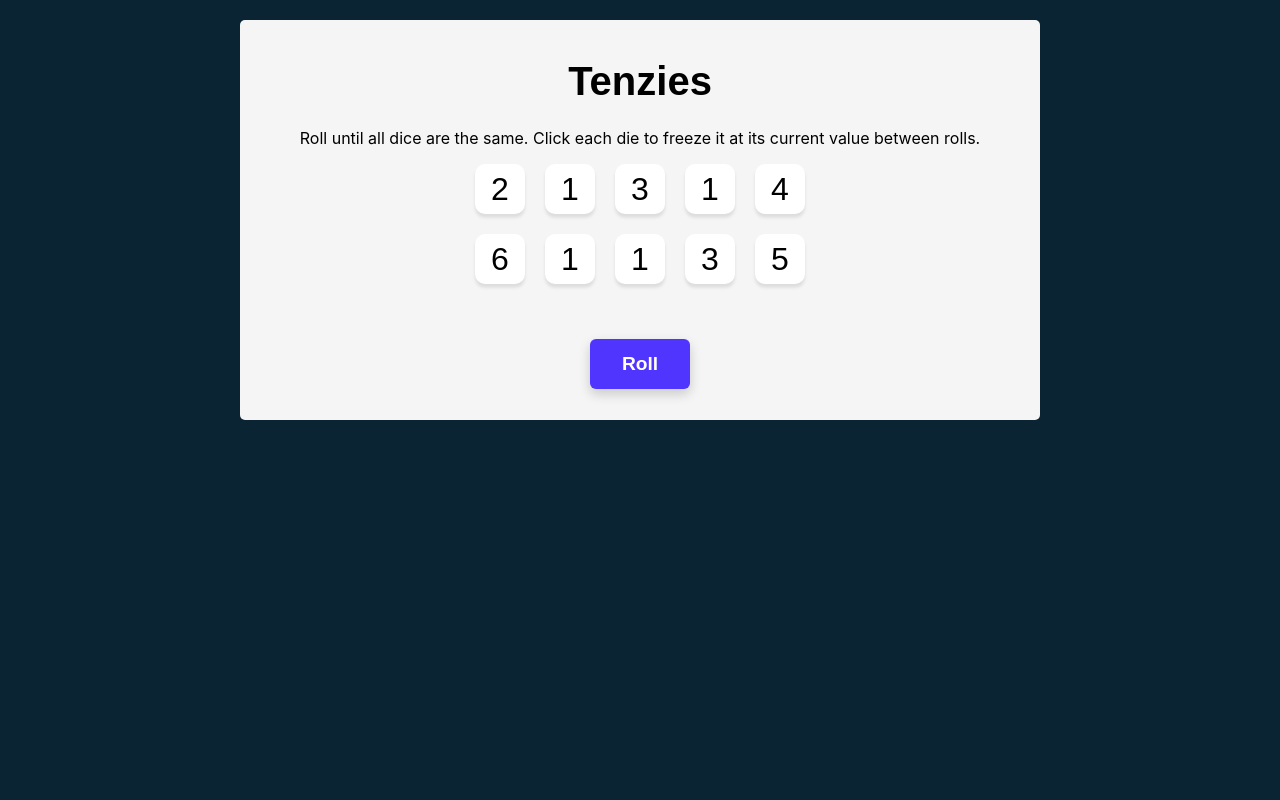
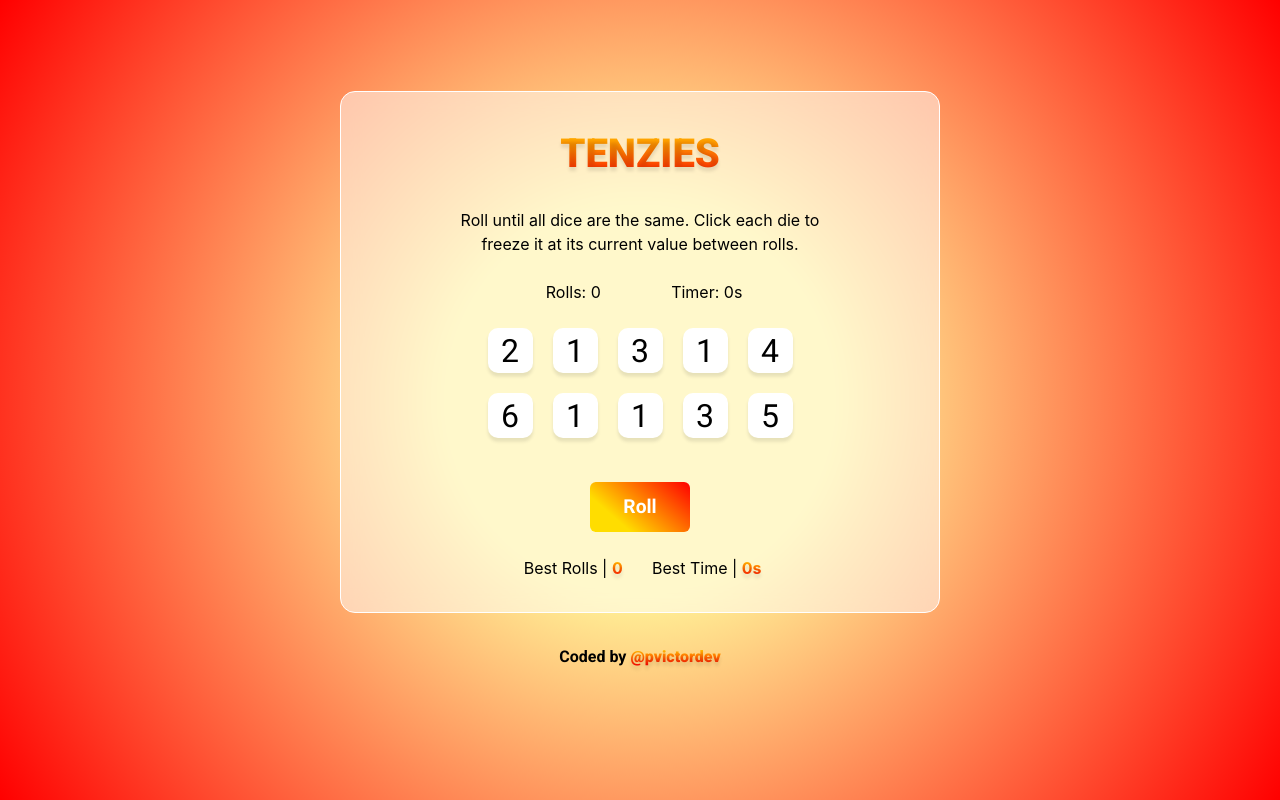
Before and after one commit to pvictordev/tenzies-game, a React (Vite) app: page / in a window 1280 px wide. Built offline with nearby package versions, Linux system fonts and the light colour scheme.

Commit message:
designed game

```diff
--- a/index.html
+++ b/index.html
@@ -4,9 +4,14 @@
     <meta charset="UTF-8" />
     <link rel="icon" type="image/svg+xml" href="/vite.svg" />
     <meta name="viewport" content="width=device-width, initial-scale=1.0" />
+    <link rel="preconnect" href="https://fonts.googleapis.com" />
+    <link rel="preconnect" href="https://fonts.gstatic.com" crossorigin />
     <title>Tenzies game</title>
   </head>
   <body>
+    <style>
+      @import url("https://fonts.googleapis.com/css2?family=Roboto:wght@100;300;400;500;700;900&display=swap");
+    </style>
     <div id="root"></div>
     <script type="module" src="/src/main.tsx"></script>
   </body>
--- a/src/App.css
+++ b/src/App.css
@@ -1,53 +1,108 @@
 body {
-  background-color: #0b2434;
-  font-family: Helvetica, Arial, sans-serif;
+  background: rgb(255, 221, 0);
+  background: radial-gradient(
+    circle,
+    rgba(255, 221, 0, 0.40948879551820727) 26%,
+    rgba(255, 0, 0, 1) 100%
+  );
+  font-family: "Roboto", sans-serif;
   padding: 20px;
-  font-family: "Karla", sans-serif;
   font-weight: 700;
   text-align: center;
+  overflow: hidden;
+}
+.confetti {
+  position: absolute;
+  width: 100%;
+  height: 100%;
+}
+.tenzies {
+  width: 100%;
+  min-height: 90vh;
+  display: flex;
+  flex-direction: column;
+  align-items: center;
+  justify-content: center;
+}
+.records {
+  display: flex;
+  width: 50%;
+}
+.record {
+  font-size: 1rem;
+  margin: 0;
+  font-weight: 700;
+  background: -webkit-linear-gradient(#ffdd00, #ff0000);
+  -webkit-background-clip: text;
+  -webkit-text-fill-color: transparent;
+  text-shadow: 0px 3.57447px 3.57447px rgba(0, 0, 0, 0.1);
 }
 
 main {
-  height: 400px;
-  max-width: 800px;
-  background-color: whitesmoke;
-  padding: 1rem;
+  max-width: 600px;
+  padding: 2rem;
   margin-inline: auto;
-  border-radius: 5px;
+  border-radius: 15px;
   display: flex;
   flex-direction: column;
   justify-content: space-evenly;
   align-items: center;
+  row-gap: 1.5rem;
+  margin-bottom: 2rem;
+  background-color: rgba(255, 255, 255, 0.5);
+  backdrop-filter: blur(10px);
+  border: 1px solid rgba(255, 255, 255, 1);
 }
 
 h1 {
-  font-size: 40px;
+  font-size: 2.5rem;
   margin: 0;
+  text-transform: uppercase;
+  font-weight: 800;
+  background: -webkit-linear-gradient(#ffdd00, #ff0000);
+  -webkit-background-clip: text;
+  -webkit-text-fill-color: transparent;
+  text-shadow: 0px 3.57447px 3.57447px rgba(0, 0, 0, 0.1);
 }
 
 p {
   font-family: "Inter", sans-serif;
   font-weight: 400;
   margin-top: 0;
+  width: 70%;
 }
+a {
+  text-decoration: none;
 
+  font-size: 1rem;
+  margin: 0;
+  font-weight: 800;
+  background: -webkit-linear-gradient(#ffdd00, #ff0000);
+  -webkit-background-clip: text;
+  -webkit-text-fill-color: transparent;
+  text-shadow: 0px 3.57447px 3.57447px rgba(0, 0, 0, 0.1);
+}
 .die-container {
   display: grid;
   grid-template: auto auto / repeat(5, 1fr);
   gap: 20px;
-  margin-bottom: 40px;
+  margin-bottom: 20px;
 }
 
 .die-face {
   grid-row: span 1;
   border-radius: 10px;
-  height: 50px;
-  width: 50px;
+  height: 45px;
+  width: 45px;
   display: flex;
   justify-content: center;
   align-items: center;
   cursor: pointer;
   box-shadow: 0px 3.57447px 3.57447px rgba(0, 0, 0, 0.1);
+  transition: 0.1s all ease;
+}
+.die-face:hover {
+  transform: scale(1.25);
 }
 
 .die-num {
@@ -60,15 +115,20 @@ p {
   width: 100px;
   border: none;
   border-radius: 6px;
-  background-color: #5035ff;
+  background: rgb(255, 221, 0);
+  background: linear-gradient(
+    41deg,
+    rgba(255, 221, 0, 1) 26%,
+    rgba(255, 0, 0, 1) 100%
+  );
   color: white;
   cursor: pointer;
   font-size: 1.2rem;
-  box-shadow: 0px 5px 12px rgba(0, 0, 0, 0.18);
+  transition: all 0.1s ease-in-out;
 }
 
 .roll-dice:active {
-  box-shadow: inset 5px 5px 10px -3px rgba(0, 0, 0, 0.7);
+  transform: scale(0.95);
 }
 
 .roll-dice:focus {
--- a/src/App.tsx
+++ b/src/App.tsx
@@ -1,6 +1,6 @@
 import { useState, useEffect } from "react";
 import Confetti from "react-confetti";
-import "./App.css"
+import "./App.css";
 import Die, { DieProps } from "./Die";
 
 interface DieState {
@@ -63,17 +63,50 @@ export default function App(): JSX.Element {
   ));
 
   return (
+    <section className="tenzies">
+      {tenzies && <Confetti className="confetti" />}
       <main>
-      {tenzies && <Confetti />}
         <h1>Tenzies</h1>
+        {/* {tenzies ? <p>
+          Roll until all dice are the same. Click each die to freeze it at its
+          current value between rolls.
+        </p>
+        :<p>You Won</p>
+        } */}
+
         <p>
           Roll until all dice are the same. Click each die to freeze it at its
           current value between rolls.
         </p>
+        {/*
+        <p>You Won</p>
+        */}
+
+        <div className="timer-counter records">
+          <p>
+            Rolls: <span>0</span>
+          </p>
+          <p>
+            Timer: <span>0s</span>
+          </p>
+        </div>
         <div className="die-container">{diceElements}</div>
         <button className="roll-dice" onClick={rollUnheldDice}>
-        {tenzies ? "Reset Game" : "Roll"}
+          {tenzies ? "Reset" : "Roll"}
         </button>
+
+        <div className="records">
+          <p>
+            Best Rolls | <span className="record">0</span>
+          </p>
+          <p>
+            Best Time | <span className="record">0s</span>
+          </p>
+        </div>
       </main>
+      <div>
+        Coded by <a href="https://github.com/pvictordev">@pvictordev</a>
+      </div>
+    </section>
   );
 }
```
Lines whose indentation alone changed are shown as unchanged.
